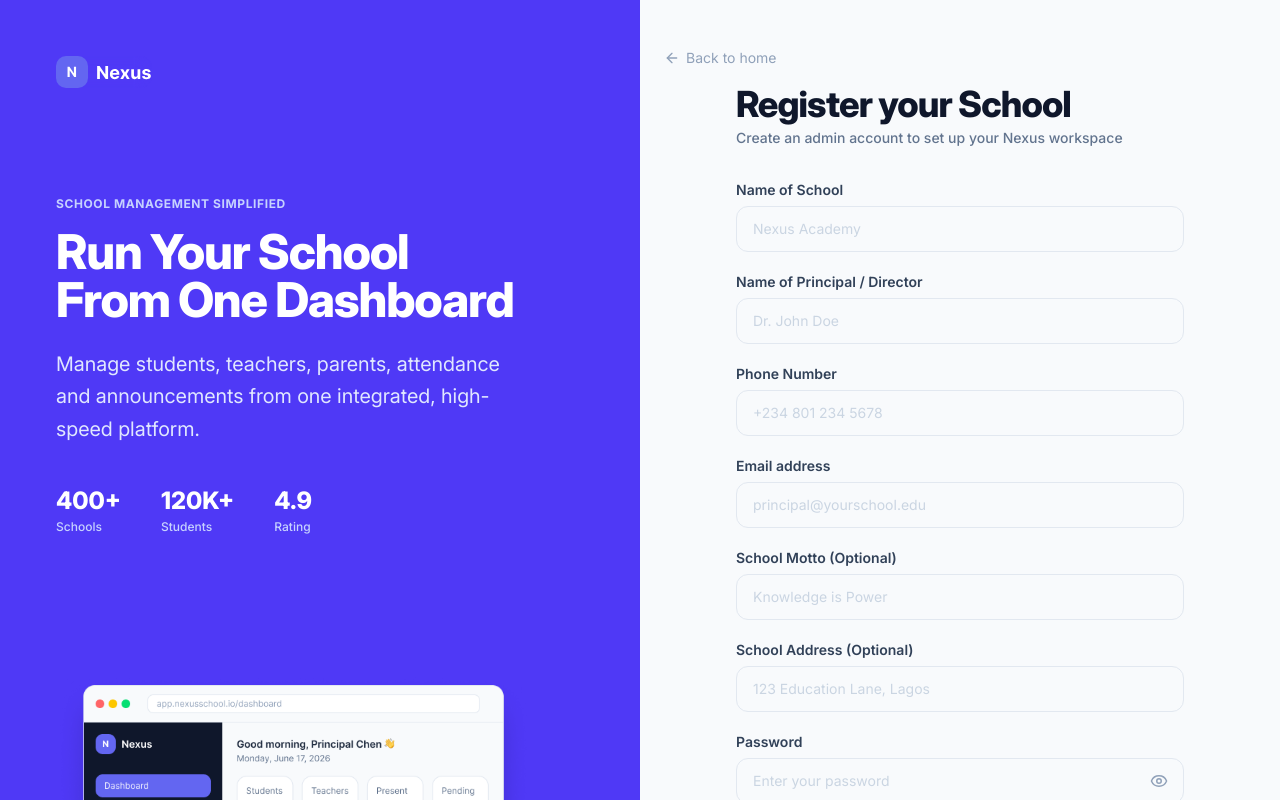
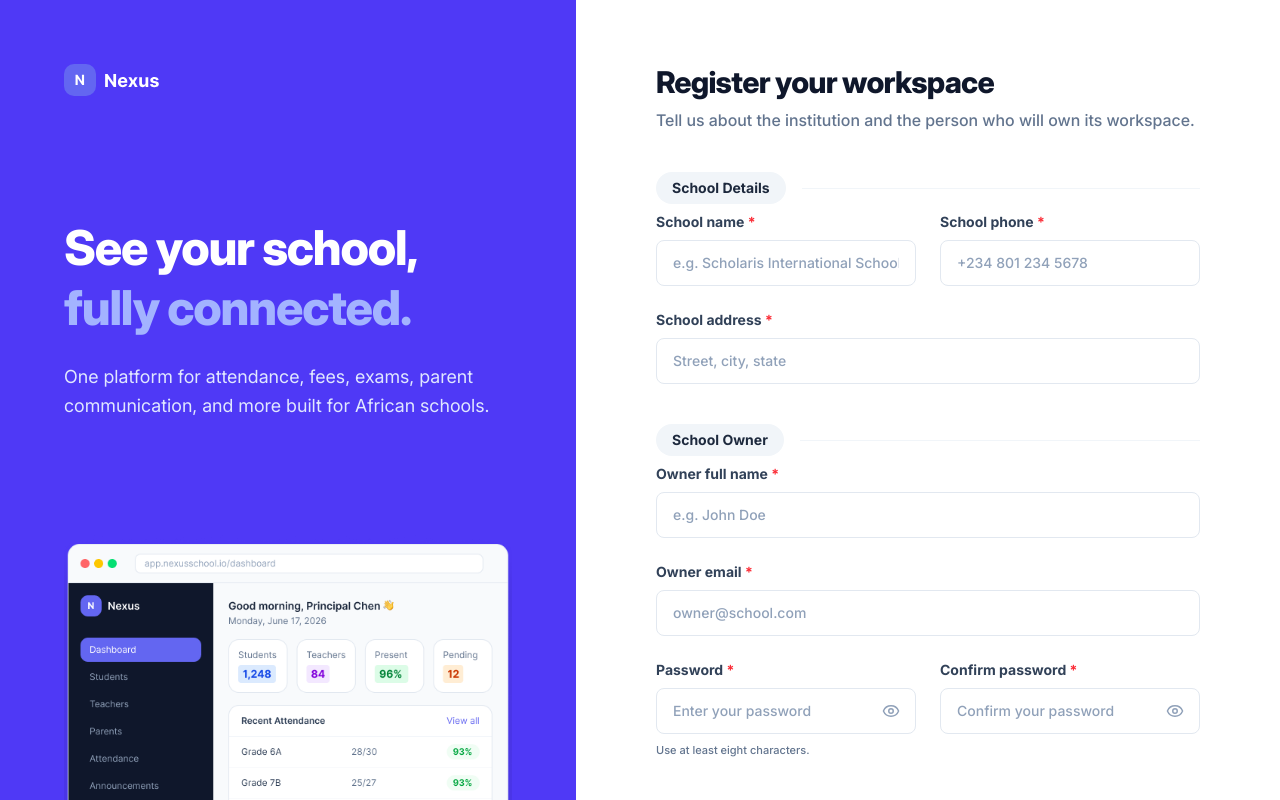
Before and after one commit to Abdusshakur/nexus-school-mangement-system, a React (Vite) app in the folder frontend/: page /register in a window 1280 px wide. Shown: the top 800 px of the page. Built offline with nearby package versions, Linux system fonts and the light colour scheme; no server answers.

Commit message:
fixed contact and register page

```diff
--- a/frontend/src/pages/public/RequestDemo.tsx
+++ b/frontend/src/pages/public/RequestDemo.tsx
@@ -16,7 +16,7 @@ export default function RequestDemo() {
     emailAddress: "",
     website: "",
     address: "",
-    principalName: "",
+    ownerName: "",
   });
 
   const handleSubmit = (e: React.FormEvent) => {
@@ -156,20 +156,20 @@ export default function RequestDemo() {
 
               <div>
                 <label className="block text-slate-700 text-xs font-bold uppercase tracking-wider mb-2">
-                  Principal's Name
+                  Owner Full Name
                 </label>
                 <input
                   type="text"
-                  value={form.principalName}
-                  onChange={(e) => setField("principalName", e.target.value)}
+                  value={form.ownerName}
+                  onChange={(e) => setField("ownerName", e.target.value)}
                   className="w-full px-4 py-3.5 bg-slate-50 border border-slate-200 rounded-xl text-sm focus:outline-none focus:ring-2 focus:ring-indigo-500/20 focus:border-indigo-500 focus:bg-white transition-all font-medium text-slate-900 placeholder:text-slate-400 placeholder:font-normal"
-                  placeholder="e.g. Dr. John Makolo"
+                  placeholder="e.g. John Doe"
                 />
               </div>
 
               <div>
                 <label className="block text-slate-700 text-xs font-bold uppercase tracking-wider mb-2">
-                  Work Email <span className="text-red-500">*</span>
+                  Owner Email <span className="text-red-500">*</span>
                 </label>
                 <div className="relative group">
                   <input
@@ -178,7 +178,7 @@ export default function RequestDemo() {
                     value={form.emailAddress}
                     onChange={(e) => setField("emailAddress", e.target.value)}
                     className="w-full px-4 py-3.5 bg-slate-50 border border-slate-200 rounded-xl text-sm focus:outline-none focus:ring-2 focus:ring-indigo-500/20 focus:border-indigo-500 focus:bg-white transition-all font-medium text-slate-900 placeholder:text-slate-400 placeholder:font-normal"
-                    placeholder="contact@school.edu"
+                    placeholder="owner@school.com"
                   />
                 </div>
               </div>
--- a/frontend/src/pages/public/auth/Register.tsx
+++ b/frontend/src/pages/public/auth/Register.tsx
@@ -1,7 +1,6 @@
 import React, { useState } from "react";
-
 import { Link, useNavigate } from "react-router-dom";
-import { Eye, EyeOff, ArrowLeft } from "lucide-react";
+import { Eye, EyeOff, CheckCircle } from "lucide-react";
 import Dashboard from "../../../../src/assets/images/hero.png";
 import Logo from "../../../../src/assets/images/logo2.svg";
 import SecondLogo from "../../../../src/assets/images/logo.svg";
@@ -12,29 +11,43 @@ export default function Register() {
   const navigate = useNavigate();
   const [showPassword, setShowPassword] = useState(false);
   const [isSubmitting, setIsSubmitting] = useState(false);
+  const [isSuccess, setIsSuccess] = useState(false);
 
+  // Form State
   const [schoolName, setSchoolName] = useState("");
-  const [motto, setMotto] = useState("");
+  const [phone, setPhone] = useState("");
   const [address, setAddress] = useState("");
-  const [principalName, setPrincipalName] = useState("");
-  const [phone, setPhone] = useState("");
+  const [ownerName, setOwnerName] = useState("");
   const [email, setEmail] = useState("");
   const [password, setPassword] = useState("");
+  const [confirmPassword, setConfirmPassword] = useState("");
 
   const handleSubmit = async (
     e: React.SyntheticEvent<HTMLFormElement, SubmitEvent>,
   ) => {
     e.preventDefault();
 
-    if (!email || !password || !principalName || !schoolName) return;
+    if (!schoolName || !ownerName || !email || !password || !phone) {
+      toast.error("Please fill in all required fields.");
+      return;
+    }
+
+    if (password.length < 8) {
+      toast.error("Password must be at least 8 characters long.");
+      return;
+    }
+
+    if (password !== confirmPassword) {
+      toast.error("Passwords do not match.");
+      return;
+    }
 
     setIsSubmitting(true);
     try {
-      const nameParts = principalName.trim().split(" ");
-      const firstName = nameParts[0] || "";
-      const lastName = nameParts.slice(1).join(" ") || "";
+      const [firstName, ...lastNameArr] = ownerName.trim().split(" ");
+      const lastName = lastNameArr.join(" ") || "Unknown";
+      const newSchoolId = crypto.randomUUID();
 
-      const newSchoolId = crypto.randomUUID(); // Auto-generate UUID for the new school
       await registerSchoolAdmin({
         email,
         password,
@@ -43,11 +56,9 @@ export default function Register() {
         phone_number: phone,
         school_id: newSchoolId,
         school_name: schoolName,
-        motto,
         address,
       });
-      toast.success("School Registered successfully! Please log in.");
-      navigate("/login");
+      setIsSuccess(true);
     } catch (err) {
       if (err instanceof Error) {
         toast.error(err.message);
@@ -60,113 +71,85 @@ export default function Register() {
   };
 
   return (
-    <div className="min-h-screen bg-slate-50 flex ">
-      {/* Left Side */}
-      <div className="hidden lg:flex flex-col justify-between w-1/2 bg-indigo-600 p-14 relative overflow-hidden">
+    <div className="min-h-screen bg-white flex">
+      {/* Left Side (Gradient Background) */}
+      <div className="hidden lg:flex flex-col w-[45%] bg-indigo-600 p-16 relative overflow-hidden text-white">
+        <div className="relative z-10 flex-1 flex flex-col justify-center">
           <Link
             to="/"
-          onClick={() => navigate("/")}
-          className="relative flex items-center mb-2 cursor-pointer group"
+            className="absolute top-0 left-0 hover:opacity-80 transition-opacity"
           >
-          <div className=" rounded-xl backdrop-blur flex items-center justify-center ">
-            <img src={Logo} alt="Nexus Logo" />
-          </div>
+            <img src={Logo} alt="Nexus Logo" className="h-8 w-auto" />
           </Link>
 
-        <div className="relative">
-          <p className="text-indigo-200 text-xs tracking-wider uppercase mb-4 font-bold">
-            SCHOOL MANAGEMENT SIMPLIFIED
+          <div className="mt-20">
+            <h1 className="font-extrabold leading-tight tracking-tight text-5xl mb-6">
+              See your school, <br />
+              <span className="text-indigo-300">fully connected.</span>
+            </h1>
+            <p className="text-indigo-100 text-lg leading-relaxed max-w-md">
+              One platform for attendance, fees, exams, parent communication,
+              and more built for African schools.
             </p>
-          <h1 className="text-white mb-6 font-extrabold leading-none tracking-tight text-4xl xl:text-5xl">
-            Run Your School
-            <br />
-            From One Dashboard
-          </h1>
-          <p className="text-indigo-100 text-base xl:text-xl leading-relaxed max-w-md">
-            Manage students, teachers, parents, attendance and announcements
-            from one integrated, high-speed platform.
-          </p>
-
-          <div className="flex gap-10 mt-10">
-            {[
-              { value: "400+", label: "Schools" },
-              { value: "120K+", label: "Students" },
-              { value: "4.9 ", label: "Rating" },
-            ].map(({ value, label }) => (
-              <div key={label}>
-                <p className="text-white text-2xl font-extrabold">{value} </p>
-                <p className="text-indigo-200 text-xs mt-0.5 font-medium">
-                  {label}
-                </p>
-              </div>
-            ))}
           </div>
         </div>
 
-        {/* Dashboard preview image*/}
-        <div className="relative scale-90 origin-bottom-left -mb-6  overflow-hidden">
-          <img src={Dashboard} alt="Dashboard preview" />
+        {/* Dashboard preview image */}
+        <div className="relative w-full h-[45%] mt-10">
+          <div className="w-full h-full rounded-t-2xl overflow-hidden  ">
+            <img
+              src={Dashboard}
+              alt="Dashboard preview"
+              className="w-full h-full object-cover object-top"
+            />
+          </div>
         </div>
       </div>
 
-      {/* Right Side */}
-      <div className="flex-1 flex flex-col items-center justify-center px-6 py-12">
-        <button
-          onClick={() => navigate("/")}
-          className="flex items-center gap-1.5 text-slate-400 hover:text-slate-700 text-sm transition-colors mb-4 self-start md: right-16"
-        >
-          <ArrowLeft size={16} /> Back to home
-        </button>
-        {/* logo to appear on mobile screen */}
-        <div
-          onClick={() => navigate("/")}
-          className="lg:hidden flex items-center justify-center gap-2.5 mb-8 cursor-pointer"
-        >
-          <img src={SecondLogo} alt="Nexus Logo" />
+      {/* Right Side (Form Area) */}
+      <div className="flex-1 flex flex-col overflow-y-auto relative">
+        <div className="max-w-2xl w-full mx-auto p-8 sm:p-12 lg:p-16">
+          <div className="flex justify-start items-center mb-10 lg:hidden">
+            <img src={SecondLogo} alt="Nexus Logo" className="h-8 w-auto" />
           </div>
 
-        <div className="w-full max-w-md">
-          <div className="mb-8">
-            <h2 className="text-slate-900 text-2xl lg:text-4xl font-extrabold tracking-tight mb-1">
-              Register your School
+          <div className="mb-10">
+            <h2 className="text-3xl font-extrabold text-slate-900 mb-2 tracking-tight">
+              Register your workspace
             </h2>
-            <p className="text-slate-500 text-xs lg:text-sm font-medium">
-              Create an admin account to set up your Nexus workspace
+            <p className="text-slate-500 font-medium">
+              Tell us about the institution and the person who will own its
+              workspace.
             </p>
           </div>
 
-          <form onSubmit={handleSubmit} className="flex flex-col gap-5">
+          <form onSubmit={handleSubmit} className="space-y-10">
+            {/* SCHOOL DETAILS */}
+            <div className="space-y-6">
+              <div className="flex items-center gap-4 mb-2">
+                <h3 className="text-sm font-bold text-slate-800 bg-slate-100 px-4 py-1.5 rounded-full">
+                  School Details
+                </h3>
+                <div className="h-px bg-slate-100 flex-1"></div>
+              </div>
+
+              <div className="grid grid-cols-1 md:grid-cols-2 gap-6">
                 <div>
-              <label className="block text-slate-700 text-sm font-semibold mb-1.5">
-                Name of School
+                  <label className="block text-slate-700 text-sm font-bold mb-2">
+                    School name <span className="text-red-500">*</span>
                   </label>
                   <input
                     type="text"
                     value={schoolName}
                     onChange={(e) => setSchoolName(e.target.value)}
-                placeholder="Nexus Academy"
+                    placeholder="e.g. Scholaris International School"
                     required
-                className="w-full border border-slate-200 rounded-xl px-4 py-3 text-slate-800 text-sm placeholder-slate-300 focus:outline-none focus:ring-2 focus:ring-indigo-500/30 focus:border-indigo-500 transition-all bg-slate-50 focus:bg-white"
+                    className="w-full border border-slate-200 rounded-lg px-4 py-3 text-slate-900 text-sm placeholder-slate-400 focus:outline-none focus:ring-2 focus:ring-indigo-500/30 focus:border-indigo-500 transition-all bg-white font-medium"
                   />
                 </div>
-
                 <div>
-              <label className="block text-slate-700 text-sm font-semibold mb-1.5">
-                Name of Principal / Director
-              </label>
-              <input
-                type="text"
-                value={principalName}
-                onChange={(e) => setPrincipalName(e.target.value)}
-                placeholder="Dr. John Doe"
-                required
-                className="w-full border border-slate-200 rounded-xl px-4 py-3 text-slate-800 text-sm placeholder-slate-300 focus:outline-none focus:ring-2 focus:ring-indigo-500/30 focus:border-indigo-500 transition-all bg-slate-50 focus:bg-white"
-              />
-            </div>
-
-            <div>
-              <label className="block text-slate-700 text-sm font-semibold mb-1.5">
-                Phone Number
+                  <label className="block text-slate-700 text-sm font-bold mb-2">
+                    School phone <span className="text-red-500">*</span>
                   </label>
                   <input
                     type="tel"
@@ -174,56 +157,68 @@ export default function Register() {
                     onChange={(e) => setPhone(e.target.value)}
                     placeholder="+234 801 234 5678"
                     required
-                className="w-full border border-slate-200 rounded-xl px-4 py-3 text-slate-800 text-sm placeholder-slate-300 focus:outline-none focus:ring-2 focus:ring-indigo-500/30 focus:border-indigo-500 transition-all bg-slate-50 focus:bg-white"
+                    className="w-full border border-slate-200 rounded-lg px-4 py-3 text-slate-900 text-sm placeholder-slate-400 focus:outline-none focus:ring-2 focus:ring-indigo-500/30 focus:border-indigo-500 transition-all bg-white font-medium"
+                  />
+                </div>
+              </div>
+
+              <div>
+                <label className="block text-slate-700 text-sm font-bold mb-2">
+                  School address <span className="text-red-500">*</span>
+                </label>
+                <input
+                  type="text"
+                  value={address}
+                  onChange={(e) => setAddress(e.target.value)}
+                  placeholder="Street, city, state"
+                  required
+                  className="w-full border border-slate-200 rounded-lg px-4 py-3 text-slate-900 text-sm placeholder-slate-400 focus:outline-none focus:ring-2 focus:ring-indigo-500/30 focus:border-indigo-500 transition-all bg-white font-medium"
+                />
+              </div>
+            </div>
+
+            {/* SCHOOL OWNER */}
+            <div className="space-y-6">
+              <div className="flex items-center gap-4 mb-2">
+                <h3 className="text-sm font-bold text-slate-800 bg-slate-100 px-4 py-1.5 rounded-full">
+                  School Owner
+                </h3>
+                <div className="h-px bg-slate-100 flex-1"></div>
+              </div>
+
+              <div>
+                <label className="block text-slate-700 text-sm font-bold mb-2">
+                  Owner full name <span className="text-red-500">*</span>
+                </label>
+                <input
+                  type="text"
+                  value={ownerName}
+                  onChange={(e) => setOwnerName(e.target.value)}
+                  placeholder="e.g. John Doe"
+                  required
+                  className="w-full border border-slate-200 rounded-lg px-4 py-3 text-slate-900 text-sm placeholder-slate-400 focus:outline-none focus:ring-2 focus:ring-indigo-500/30 focus:border-indigo-500 transition-all bg-white font-medium"
                 />
               </div>
 
               <div>
-              <label className="block text-slate-700 text-sm font-semibold mb-1.5">
-                Email address
+                <label className="block text-slate-700 text-sm font-bold mb-2">
+                  Owner email <span className="text-red-500">*</span>
                 </label>
                 <input
                   type="email"
                   value={email}
                   onChange={(e) => setEmail(e.target.value)}
-                placeholder="principal@yourschool.edu"
+                  placeholder="owner@school.com"
                   required
-                className="w-full border border-slate-200 rounded-xl px-4 py-3 text-slate-800 text-sm placeholder-slate-300 focus:outline-none focus:ring-2 focus:ring-indigo-500/30 focus:border-indigo-500 transition-all bg-slate-50 focus:bg-white"
+                  className="w-full border border-slate-200 rounded-lg px-4 py-3 text-slate-900 text-sm placeholder-slate-400 focus:outline-none focus:ring-2 focus:ring-indigo-500/30 focus:border-indigo-500 transition-all bg-white font-medium"
                 />
               </div>
 
+              <div className="grid grid-cols-1 md:grid-cols-2 gap-6">
                 <div>
-              <label className="block text-slate-700 text-sm font-semibold mb-1.5">
-                School Motto (Optional)
+                  <label className="block text-slate-700 text-sm font-bold mb-2">
+                    Password <span className="text-red-500">*</span>
                   </label>
-              <input
-                type="text"
-                value={motto}
-                onChange={(e) => setMotto(e.target.value)}
-                placeholder="Knowledge is Power"
-                className="w-full border border-slate-200 rounded-xl px-4 py-3 text-slate-800 text-sm placeholder-slate-300 focus:outline-none focus:ring-2 focus:ring-indigo-500/30 focus:border-indigo-500 transition-all bg-slate-50 focus:bg-white"
-              />
-            </div>
-
-            <div>
-              <label className="block text-slate-700 text-sm font-semibold mb-1.5">
-                School Address (Optional)
-              </label>
-              <input
-                type="text"
-                value={address}
-                onChange={(e) => setAddress(e.target.value)}
-                placeholder="123 Education Lane, Lagos"
-                className="w-full border border-slate-200 rounded-xl px-4 py-3 text-slate-800 text-sm placeholder-slate-300 focus:outline-none focus:ring-2 focus:ring-indigo-500/30 focus:border-indigo-500 transition-all bg-slate-50 focus:bg-white"
-              />
-            </div>
-
-            <div>
-              <div className="flex justify-between items-center mb-1.5">
-                <label className="block text-slate-700 text-sm font-semibold">
-                  Password
-                </label>
-              </div>
                   <div className="relative">
                     <input
                       type={showPassword ? "text" : "password"}
@@ -231,7 +226,33 @@ export default function Register() {
                       onChange={(e) => setPassword(e.target.value)}
                       placeholder="Enter your password"
                       required
-                  className="w-full border border-slate-200 rounded-xl px-4 py-3 pr-12 text-slate-800 text-sm placeholder-slate-300 focus:outline-none focus:ring-2 focus:ring-indigo-500/30 focus:border-indigo-500 transition-all bg-slate-50 focus:bg-white"
+                      className="w-full border border-slate-200 rounded-lg px-4 py-3 pr-12 text-slate-900 text-sm placeholder-slate-400 focus:outline-none focus:ring-2 focus:ring-indigo-500/30 focus:border-indigo-500 transition-all bg-white font-medium"
+                    />
+                    <button
+                      type="button"
+                      onClick={() => setShowPassword(!showPassword)}
+                      className="absolute right-4 top-1/2 -translate-y-1/2 text-slate-400 hover:text-slate-600 transition-colors"
+                    >
+                      {showPassword ? <EyeOff size={18} /> : <Eye size={18} />}
+                    </button>
+                  </div>
+                  <p className="text-[11px] text-slate-500 mt-2 font-medium">
+                    Use at least eight characters.
+                  </p>
+                </div>
+
+                <div>
+                  <label className="block text-slate-700 text-sm font-bold mb-2">
+                    Confirm password <span className="text-red-500">*</span>
+                  </label>
+                  <div className="relative">
+                    <input
+                      type={showPassword ? "text" : "password"}
+                      value={confirmPassword}
+                      onChange={(e) => setConfirmPassword(e.target.value)}
+                      placeholder="Confirm your password"
+                      required
+                      className="w-full border border-slate-200 rounded-lg px-4 py-3 pr-12 text-slate-900 text-sm placeholder-slate-400 focus:outline-none focus:ring-2 focus:ring-indigo-500/30 focus:border-indigo-500 transition-all bg-white font-medium"
                     />
                     <button
                       type="button"
@@ -242,18 +263,18 @@ export default function Register() {
                     </button>
                   </div>
                 </div>
+              </div>
+            </div>
 
-            {/* Submit */}
+            <div className="pt-6">
               <button
                 type="submit"
                 disabled={isSubmitting}
-              className="w-full bg-indigo-600 hover:bg-indigo-700 text-white font-bold py-3.5 px-4 rounded-xl transition-all shadow-sm shadow-indigo-600/20 disabled:opacity-70 disabled:cursor-not-allowed mt-2"
+                className="w-full bg-indigo-600 hover:bg-indigo-700 text-white font-bold tracking-wide py-3.5 px-10 rounded-lg transition-all shadow-lg shadow-indigo-600/20 active:scale-95 disabled:opacity-70 disabled:cursor-not-allowed"
               >
-              {isSubmitting ? "Registering..." : "Create Workspace"}
+                {isSubmitting ? "Submitting..." : "Submit"}
               </button>
-          </form>
-
-          <p className="mt-8 text-center text-sm font-medium text-slate-500">
+              <p className="mt-6 text-center text-sm font-medium text-slate-500">
                 Already have a workspace?{" "}
                 <Link
                   to="/login"
@@ -262,24 +283,33 @@ export default function Register() {
                   Sign in
                 </Link>
               </p>
+            </div>
+          </form>
+        </div>
 
+        {/* Success Modal Overlay */}
+        {isSuccess && (
+          <div className="absolute inset-0 z-50 flex items-center justify-center p-4 bg-white/80 backdrop-blur-sm">
+            <div className="bg-white max-w-sm w-full rounded-2xl shadow-[0_0_40px_-10px_rgba(0,0,0,0.1)] border border-slate-100 p-8 text-center animate-in fade-in zoom-in duration-300">
+              <div className="w-16 h-16 bg-emerald-50 text-emerald-500 rounded-full flex items-center justify-center mx-auto mb-5 ring-8 ring-emerald-50/50">
+                <CheckCircle className="w-8 h-8" />
+              </div>
+              <h2 className="text-xl font-extrabold text-slate-900 mb-2 tracking-tight">
+                Application Received!
+              </h2>
+              <p className="text-slate-500 mb-8 leading-relaxed text-sm">
+                Thank you for registering your school. You will be contacted as
+                soon as your application has been approved.
+              </p>
               <button
-            onClick={() => navigate("/request-demo")}
-            className="w-full border border-slate-200 text-slate-600 hover:border-indigo-500/30 hover:text-indigo-500 py-3 rounded-xl transition-all text-sm font-semibold"
+                onClick={() => navigate("/")}
+                className="inline-flex items-center justify-center w-full bg-slate-900 hover:bg-slate-800 text-white font-semibold py-3 px-6 rounded-lg transition-all shadow-md active:scale-95"
               >
-            Request a Demo
+                Return Home
               </button>
-
-          <p className="text-center text-slate-400 text-sm mt-6">
-            Need help?{" "}
-            <a
-              href="mailto:hello@nexusschool.io"
-              className="text-indigo-500 hover:underline font-semibold"
-            >
-              Contact Support
-            </a>
-          </p>
             </div>
+          </div>
+        )}
       </div>
     </div>
   );
```
Lines whose indentation alone changed are shown as unchanged.
